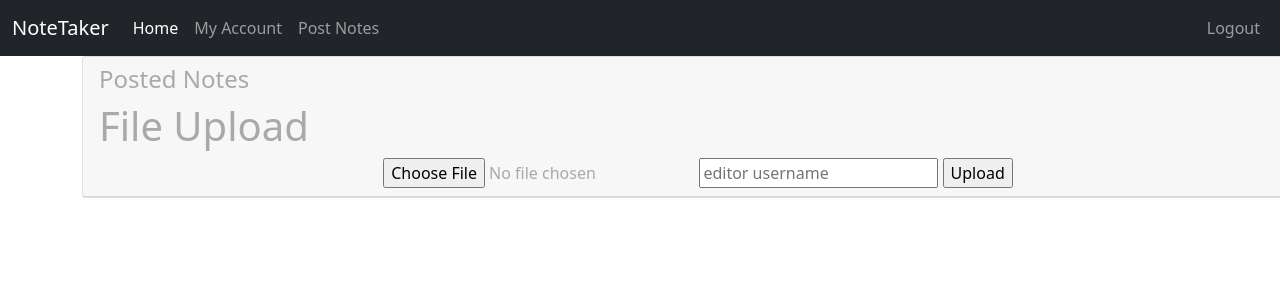
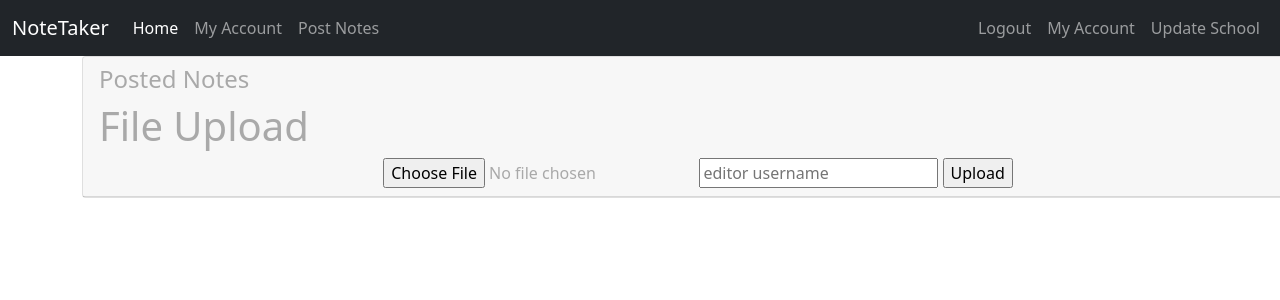
Before and after one commit to Xtinalucia/note, a Flask app: page /auth/my_notes in a window 1280 px wide. Shown: the top 300 px of the page. Run offline with Flask 2, Linux system fonts and the light colour scheme; the visitor is signed in with stand-in values (Sample User, id 1); some libraries are stand-ins or nearby versions.

Commit message:
19nov740a

```diff
--- a/noteapp/auth.py
+++ b/noteapp/auth.py
@@ -175,11 +175,14 @@ def delete_doc(id):
 
 #     return render_template('update.html')
 
-@auth.route('/update/<int:id>', methods=['GET', 'POST'])
+@auth.route('/update/', methods=['GET', 'POST'])
 # @login_required
-def update_info(id):
+def update_info():
+
+    user = User.query.get(current_user.id)
+    name_to_update = User.query.get(current_user.id)
     if request.method == "POST":
-        user = User.query.get(current_user.id)
+        # user = User.query.get(current_user.id) duplicate
         print(user)
         print("Update files here!! Auth.py Line183! !")
     # name_to_update = User.query.get(id) WRONG!!!This does not match the user print statement from line 182!!!!
@@ -187,28 +190,29 @@ def update_info(id):
         print(name_to_update)
 
 
-        # email = request.form['email']
-        # username = request.form['username']
-        # password = request.form['password']
-        # school = request.form['school']
+       # email = request.form['email']
+      #  username = request.form['username']
+        password = request.form['password']
+        school = request.form['school']
 
-        # name_to_update.email = email
-        # name_to_update.username = username
-        # name_to_update.password = password
-        # name_to_update.school = school
+       # name_to_update.email = email
+       # name_to_update.username = username
+        name_to_update.password = password
+        name_to_update.school = school
         print("Working!!!!! Auth.py Line191! !")
         # try:
+        db.session.add(name_to_update)
         db.session.commit()
         flash("Updates made")
         print("hello")
-        return render_template("update.html", name_to_update = name_to_update, id=id)
+        return render_template("update.html", name_to_update = name_to_update, id=current_user.id)
 
         # except:
         #     flash("This didnt work")
         #     return render_template("update.html", name_to_update = name_to_update, id=id)
     else:
         print("my name")
-        return render_template("update.html", name_to_update = name_to_update, id = id)
+        return render_template("update.html", name_to_update = name_to_update, id = current_user.id)
 
 # @auth.route('/upload')
 # def upload_file():
--- a/noteapp/templates/nav.html
+++ b/noteapp/templates/nav.html
@@ -14,14 +14,14 @@
         {% if current_user.is_authenticated %}
         <ul class="navbar-nav me-auto mb-2 mb-lg-0">
           <li class="nav-item">
-              <!-- done -->
+
               <a class="nav-link active" aria-current="page" href={{url_for("notes.home")}}>Home</a>
           </li>
-          <!-- link for Update Must be Inserted __________________________ -->
+
           <li class="nav-item">
             <a class="nav-link" href={{url_for("auth.my_account")}}>My Account</a>
           </li>
-          <!-- its good -->
+
           <li class="nav-item">
             <a class="nav-link" href={{url_for("auth.my_notes")}}>Post Notes</a>
           </li>
@@ -33,14 +33,18 @@
           <li class="nav-item">
              <a class="nav-link" href={{url_for("auth.logout")}}>Logout</a>
           </li>
+          <li class="nav-item">
+            <a class="nav-link" href={{url_for("auth.my_account")}}>My Account</a>
+          </li>
+          <li class="nav-item">
+            <a class="nav-link" href={{url_for("auth.update_info")}}>Update School</a>
+          </li>
+        {% else %}
 
-        {% else %}
           <li class="nav-item">
             <a class="nav-link" href={{url_for("auth.login")}}>Login</a>
           </li>
-        <li class="nav-item">
-          <a class="nav-link" href={{url_for("auth.my_account")}}>My Account</a>
-        </li>
+
           <li class="nav-item">
             <a class="nav-link" href={{url_for("auth.register")}}>Register</a>
           </li>
```
Also changed, not shown: noteapp/templates/update.html (+4 -4 lines), app.db. Lines whose indentation alone changed are shown as unchanged.
